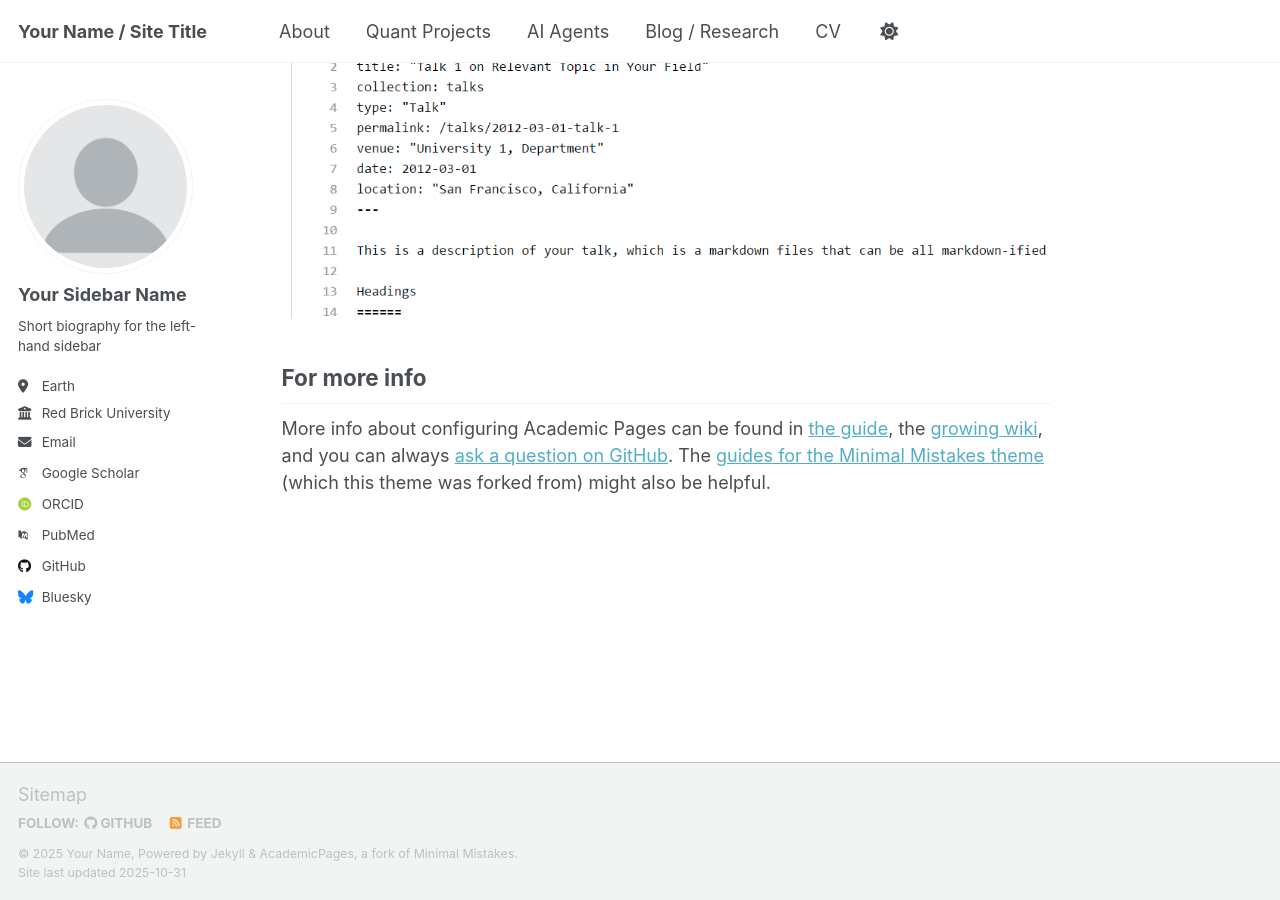
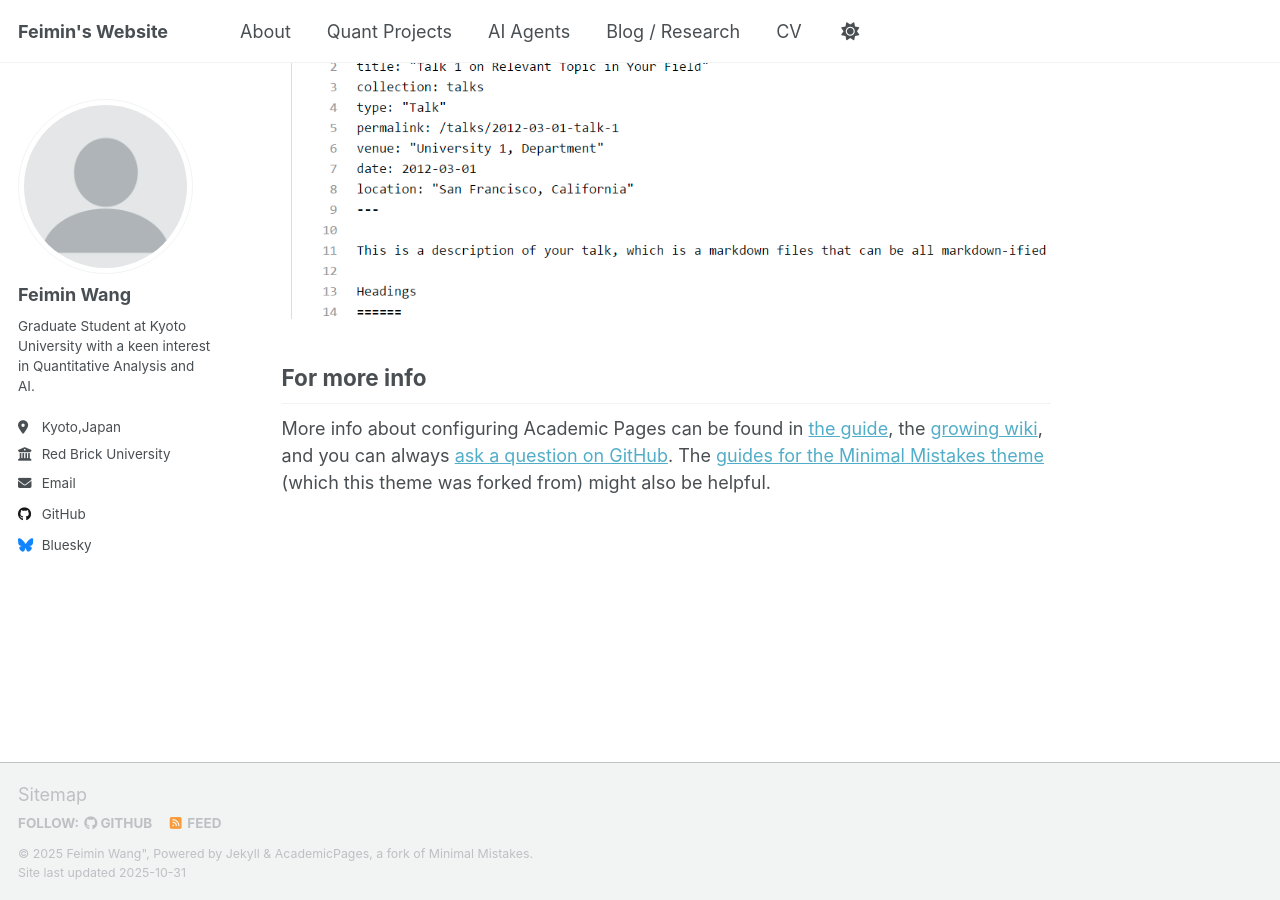
Before and after one commit to FeiminW/FeiminW.github.io, a Jekyll site: the page built from _pages/about.md, in a window 1280 px wide and 900 px high, scrolled down 2880 px. Built offline with Jekyll 4.4.1, drawn with Linux system fonts in a browser that asks for light colours; some web fonts are replaced; a script that is not in the unit is left out.

Commit message:
Update _config.yml

```diff
--- a/_config.yml
+++ b/_config.yml
@@ -9,14 +9,14 @@
 # Basic Site Settings
 locale                   : "en-US"
 site_theme               : "default" # Currently available options are "default", "air"
-title                    : "Your Name / Site Title"
+title                    : "Feimin's Website"
 title_separator          : "-"
-name                     : &name "Your Name"
-description              : &description "Your Name's academic portfolio"   # Update this with a general description of your site, this is the default if not overridden by a page
-url                      : https://academicpages.github.io # The base hostname & protocol for your site e.g. "https://[your GitHub username].github.io",
+name                     : Feimin Wang"
+description              : &description "Feimin's website"   # Update this with a general description of your site, this is the default if not overridden by a page
+url                      : https://feiminw.github.io # The base hostname & protocol for your site e.g. "https://[your GitHub username].github.io",
                                                            # or if you already have some other page hosted on Github then use "https://[your GitHub username].github.io/[Your Repo Name]"
 baseurl                  : "" # the subpath of your site, e.g. "/blog"
-repository               : "academicpages/academicpages.github.io"
+repository               : "feiminw/feiminw.github.io"
 
 # Site Author - The following control what appear as part of the author content on the side bar.
 #               If a field is blank the icon and link will not appear, otherwise it will be shown.
@@ -24,25 +24,13 @@ repository               : "academicpages/academicpages.github.io"
 author:
   # Biographic information
   avatar           : "profile.png"
-  name             : "Your Sidebar Name"
-  pronouns         : # example: "she/her"
-  bio              : "Short biography for the left-hand sidebar"
-  location         : "Earth"
+  name             : "Feimin Wang"
+  bio              : "Graduate Student at Kyoto University with a keen interest in Quantitative Analysis and AI."
+  location         : "Kyoto,Japan"
   employer         : "Red Brick University"
   uri              : # URL
   email            : "none@example.org"
 
-  # Academic websites
-  academia         : # URL
-  arxiv            : # URL - Update with the correct link to your profile
-  googlescholar    : "https://scholar.google.com/citations?user=PS_CX0AAAAAJ"
-  inspire-hep      : # URL
-  impactstory      : # URL
-  orcid            : "https://orcid.org/yourorcidurl"
-  semantic         : # URL
-  pubmed           : "https://www.ncbi.nlm.nih.gov/pubmed/?term=john+snow"
-  researchgate     : # URL
-  scopus           : # URL
 
   # Repositories and software development
   bitbucket        : # Username - Update with your username on the site
@@ -79,14 +67,6 @@ author:
   youtube          : # Username
   zhihu            : # Username
 
-# Publication Category - The following the list of publication categories and their headings
-publication_category:
-  books:
-    title: 'Books'
-  manuscripts:
-    title: 'Journal Articles'
-  conferences:
-    title: 'Conference Papers'
 
 # Site Settings
 teaser                   :  # filename of teaser fallback teaser image placed in /images/ for social media previews
```
